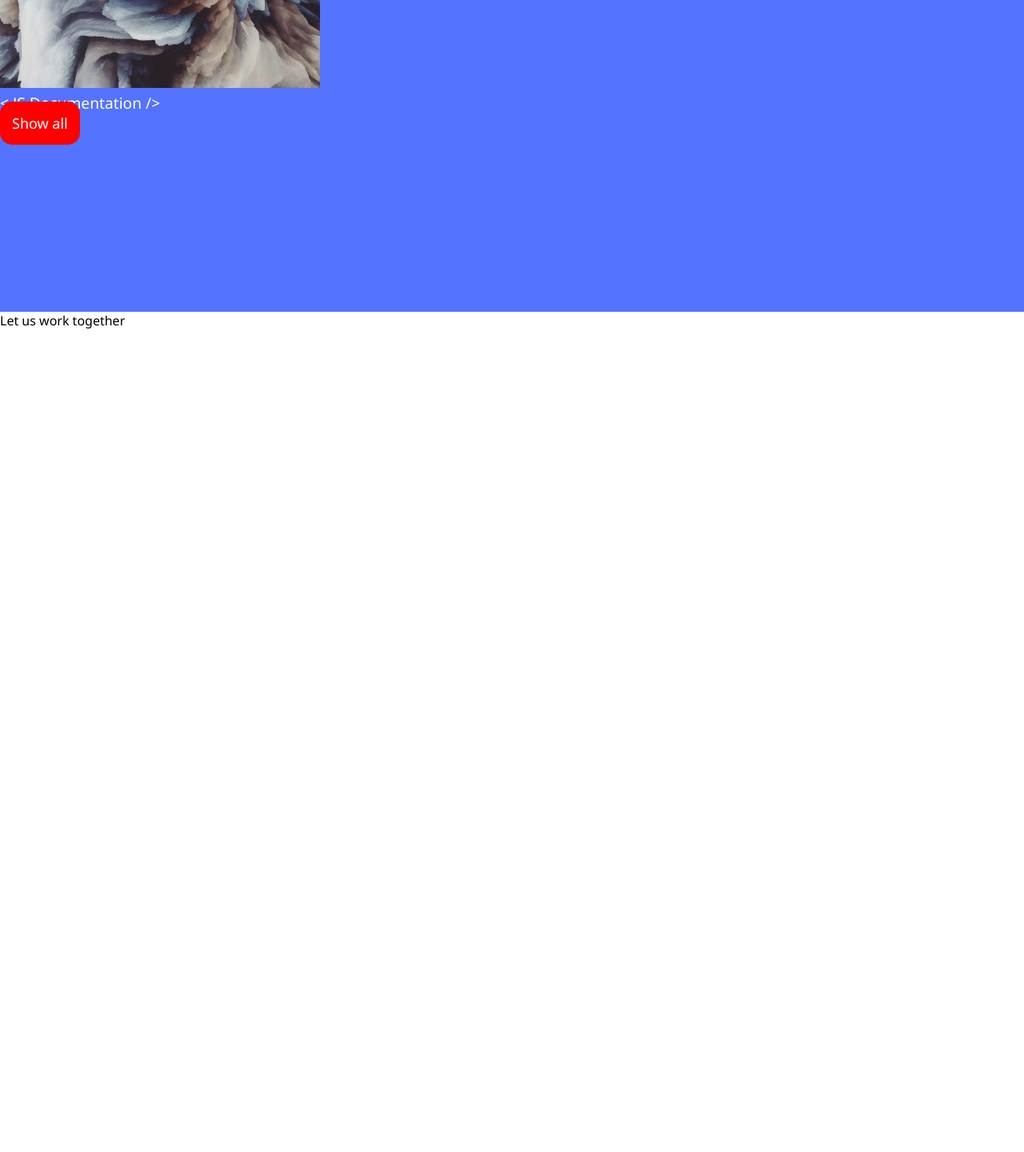
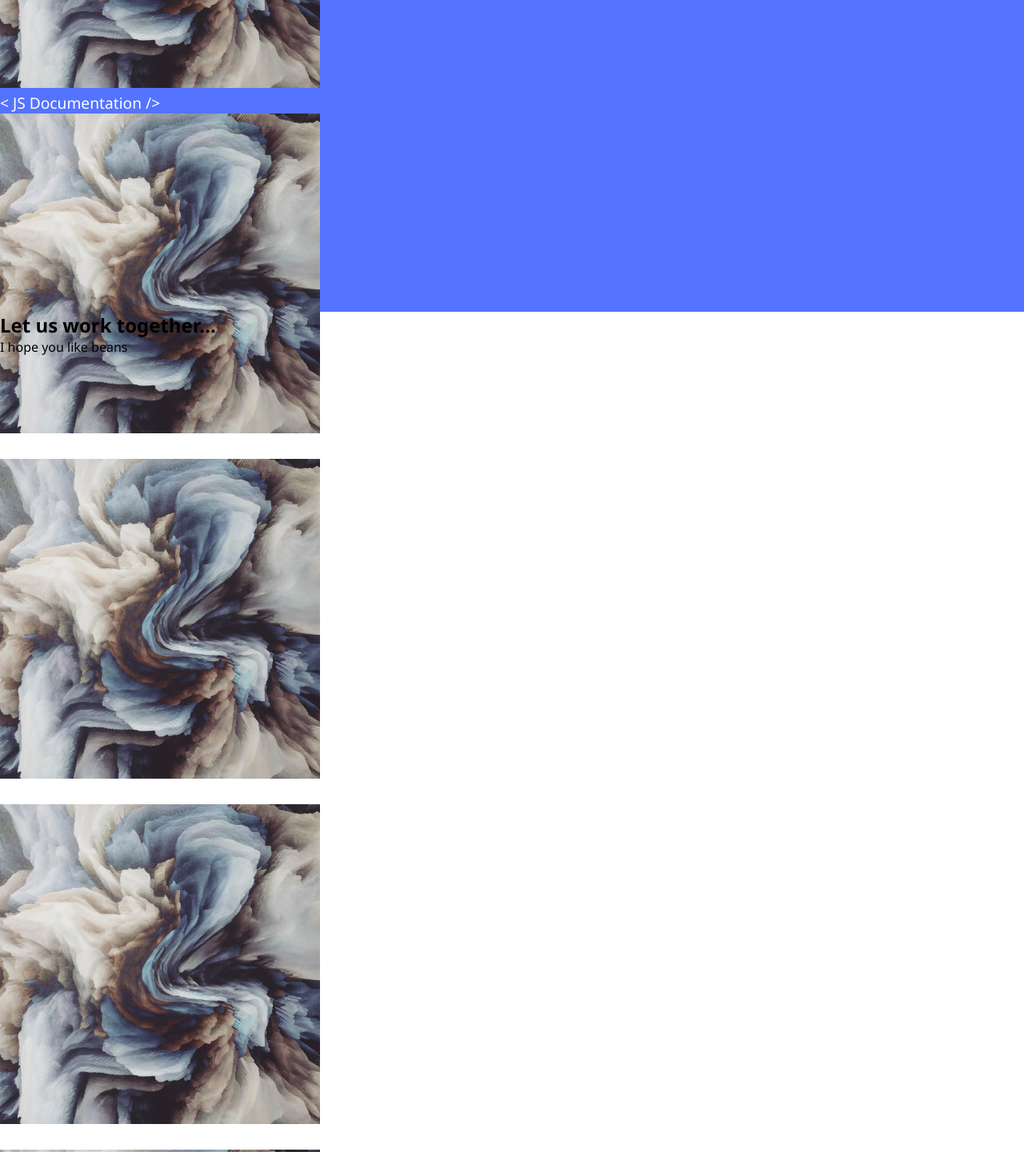
Before and after one commit to mjabrefah/FCC-finals, a plain HTML site: page index.html in a window 1280 px wide. Shown: the part 820-2261 px from the top of the page at 80% size. Before the commit the page ends 1232 px from the top, so only its background shows below. Drawn offline with Linux system fonts and the light colour scheme.

Commit message:
modified project and contact sections

```diff
--- a/index.html
+++ b/index.html
@@ -26,7 +26,7 @@
 
     <section id="welcome-section" class="welcome-section">
         <h1>Hey, This is Mensah</h1>
-        <p>I am a web developer.</p>
+        <p class="tag">I am a web developer.</p>
     </section>
 
     <!-- END WELCOME SECTION -->
@@ -42,8 +42,8 @@
             </p>
         </a>
 
-        <!-- <a href="https://codepen.io/mj_abrefah/details/yLzyzpj" target="_blank" class="project project-title">
-            <img src="add image of project" alt="project" class="project-image">
+        <a href="https://codepen.io/mj_abrefah/details/yLzyzpj" target="_blank" class="project">
+            <img src="img/orfeas-green-G5A5ZNjS2tE-unsplash.jpg" alt="project" class="project-image">
             <p class="project-title">
                 <span class="code">&lt;</span>
                 Company Survey
@@ -51,8 +51,8 @@
             </p>
         </a>
 
-        <a href="https://codepen.io/mj_abrefah/pen/OJxPxjb" target="_blank" class="project project-title">
-            <img src="add image of project" alt="project" class="project-image">
+        <a href="https://codepen.io/mj_abrefah/pen/OJxPxjb" target="_blank" class="project">
+            <img src="img/orfeas-green-G5A5ZNjS2tE-unsplash.jpg" alt="project" class="project-image">
             <p class="project-title">
                 <span class="code">&lt;</span>
                 Heartbeat
@@ -60,8 +60,8 @@
             </p>
         </a>
 
-        <a href="https://codepen.io/mj_abrefah/pen/ExKoPLE" target="_blank" class="project project-title">
-            <img src="add image of project" alt="project" class="project-image">
+        <a href="https://codepen.io/mj_abrefah/pen/ExKoPLE" target="_blank" class="project">
+            <img src="img/orfeas-green-G5A5ZNjS2tE-unsplash.jpg" alt="project" class="project-image">
             <p class="project-title">
                 <span class="code">&lt;</span>
                 Stranger Things
@@ -69,8 +69,8 @@
             </p>
         </a>
 
-        <a href="https://codepen.io/mj_abrefah/pen/JjYKdmy" target="_blank" class="project project-title">
-            <img src="add image of project" alt="project" class="project-image">
+        <a href="https://codepen.io/mj_abrefah/pen/JjYKdmy" target="_blank" class="project">
+            <img src="img/orfeas-green-G5A5ZNjS2tE-unsplash.jpg" alt="project" class="project-image">
             <p class="project-title">
                 <span class="code">&lt;</span>
                 Social Networks Glowing
@@ -78,24 +78,25 @@
             </p>
         </a>
 
-        <a href="https://codepen.io/mj_abrefah/pen/mdeEJGj" target="_blank" class="project project-title">
-            <img src="add image of project" alt="project" class="project-image">
+        <a href="https://codepen.io/mj_abrefah/pen/mdeEJGj" target="_blank" class="project">
+            <img src="img/orfeas-green-G5A5ZNjS2tE-unsplash.jpg" alt="project" class="project-image">
             <p class="project-title">
                 <span class="code">&lt;</span>
                 Neumorphism Switch
                 <span class="code">&#47;&gt;</span>
             </p>
+        </a>
+
+        <!-- <a class="extend" href="https://codepen.io/mj_abrefah">
+            Show all
         </a> -->
-
-        <a class="extend" href="https://codepen.io/mj_abrefah">
-            Show all
-        </a>
     </section>
     <!-- END PROJECTS SECTION -->
 
     <!-- START CONTACT SECTION -->
     <section id="contact">
-        <p>Let us work together</p>
+        <h2>Let us work together...</h2>
+        <p class="inquiry">I hope you like beans</p>
         <div class="socials"></div>
     </section>
     <!-- END CONTACT SECTION -->
```
